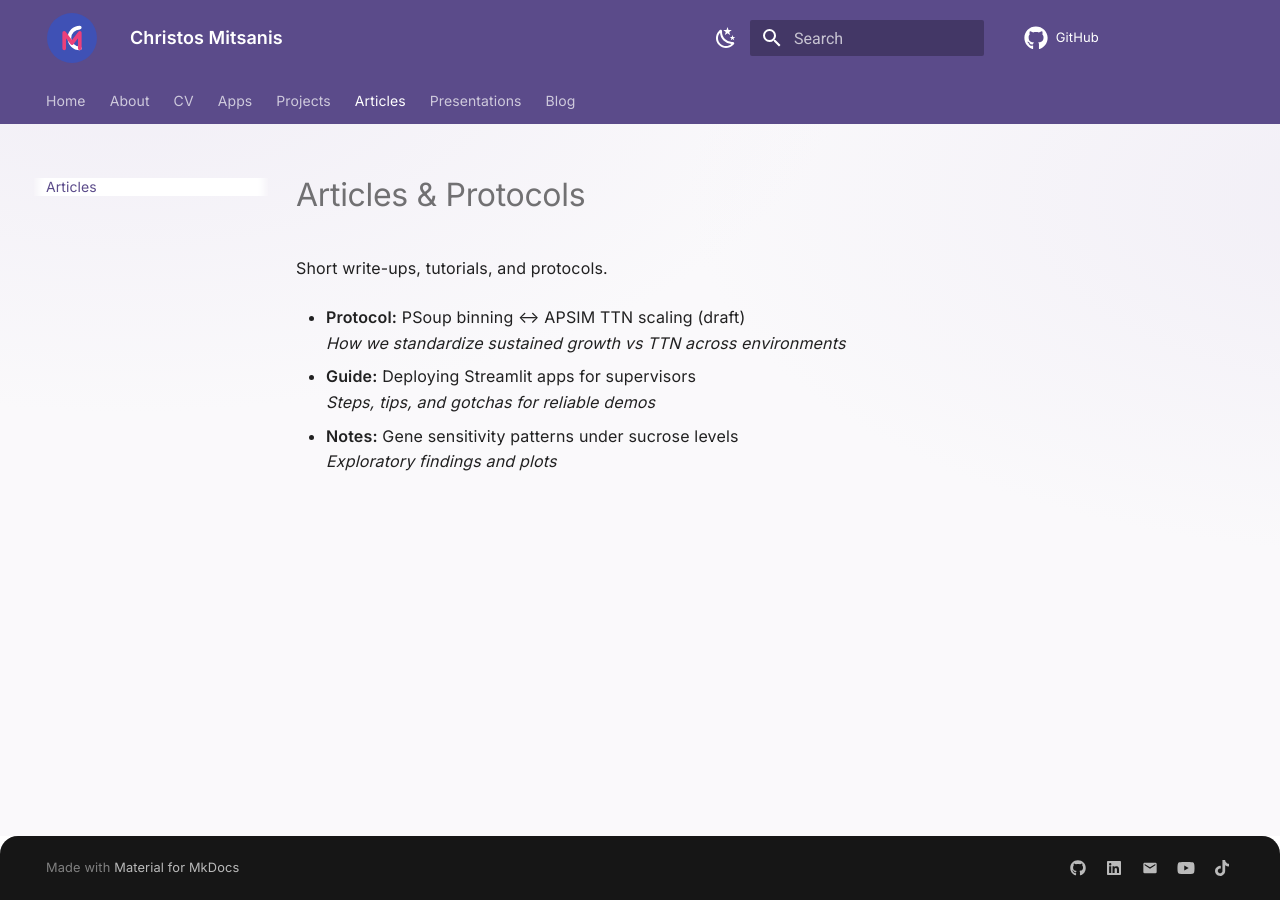
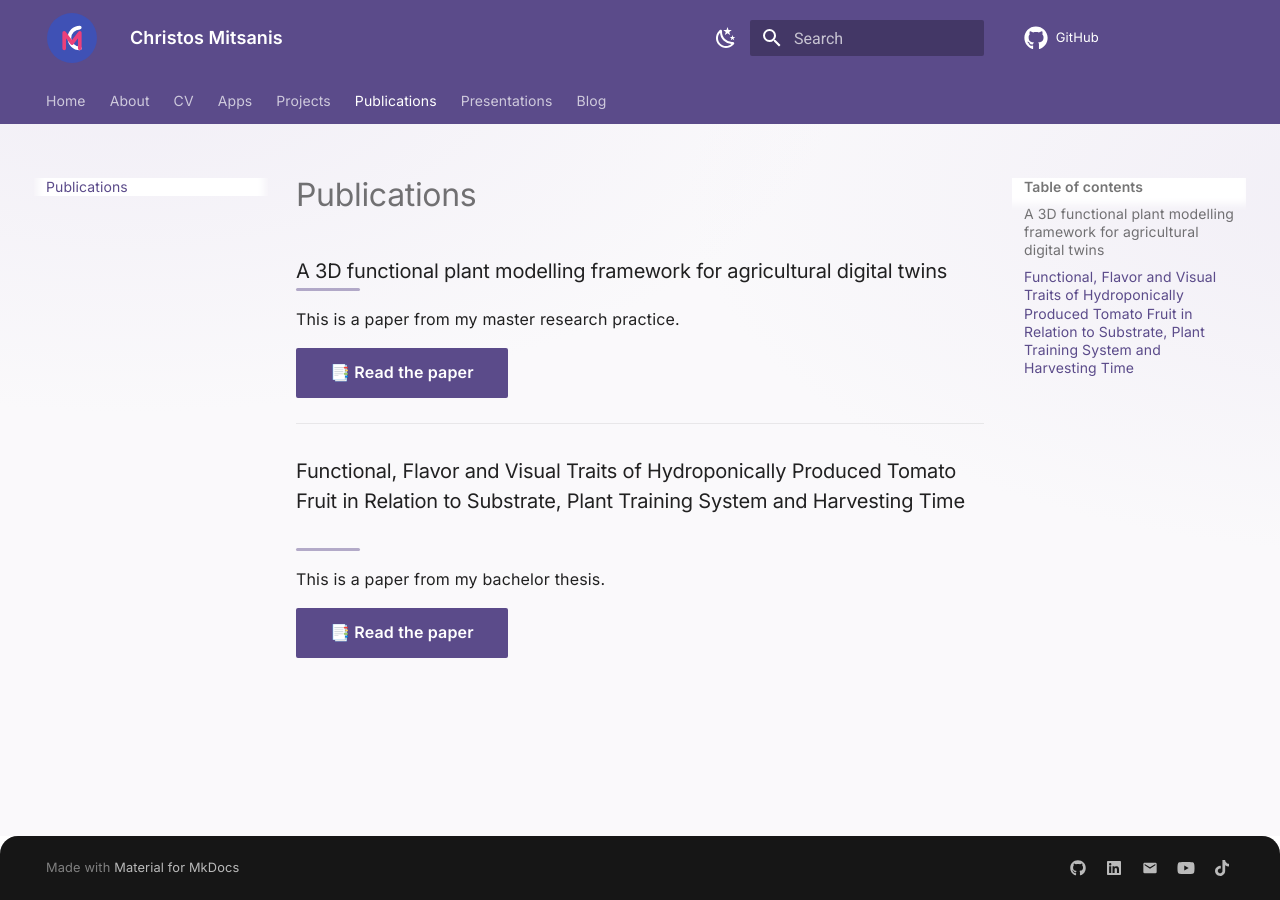
Before and after one commit to CMits/CM_Website, an MkDocs documentation site: the page built from docs/articles.md, in a window 1280 px wide. Built offline with MkDocs 1.6.1 and Material for MkDocs 9.7.7, drawn with Linux system fonts in a browser that asks for light colours; comment, search, counter and statistics services are not loaded.

Commit message:
Deploy, and fixes in publications

```diff
--- a/docs/articles.md
+++ b/docs/articles.md
@@ -1,12 +1,13 @@
-# Articles & Protocols
+# Publications
 
-Short write-ups, tutorials, and protocols.
+### A 3D functional plant modelling framework for agricultural digital twins
+This is a paper from my master research practice.
 
-- **Protocol:** PSoup binning ↔ APSIM TTN scaling (draft)
-  _How we standardize sustained growth vs TTN across environments_
+[📑 Read the paper](https://doi.org/10.1016/j.compag.2024.108733){ .md-button .md-button--primary }
 
-- **Guide:** Deploying Streamlit apps for supervisors
-  _Steps, tips, and gotchas for reliable demos_
+---
 
-- **Notes:** Gene sensitivity patterns under sucrose levels
-  _Exploratory findings and plots_
+### Functional, Flavor and Visual Traits of Hydroponically Produced Tomato Fruit in Relation to Substrate, Plant Training System and Harvesting Time
+This is a paper from my bachelor thesis.
+
+[📑 Read the paper](https://www.mdpi.com/2311-7524/7/9/311){ .md-button .md-button--primary }
--- a/mkdocs.yml
+++ b/mkdocs.yml
@@ -82,7 +82,7 @@ nav:
   - CV: cv.md
   - Apps: apps.md
   - Projects: projects.md
-  - Articles: articles.md
+  - Publications: articles.md
   - Presentations: Presentations.md
   - Blog:
       - Blog Home: blog/index.md
```
Also changed, not shown: docs/about.md (+3 -1 lines), docs/projects.md (+9 -4 lines), 1 other file.
